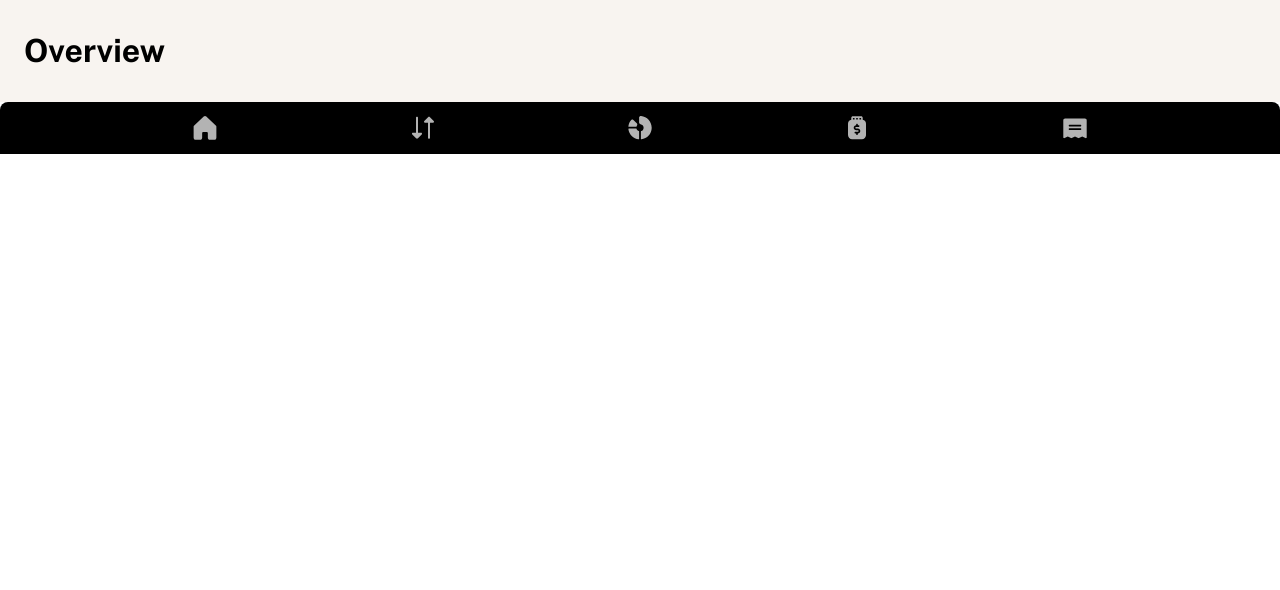
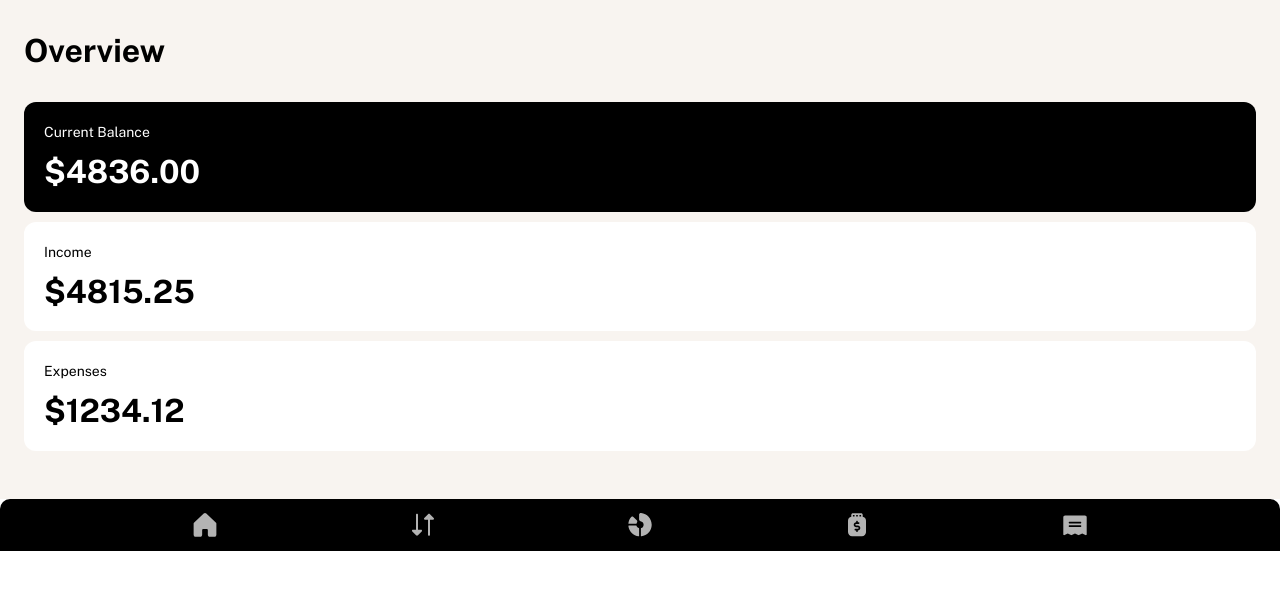
Before and after one commit to mhjarvis/personal-finance-application, a React (Vite) app: page / in a window 1280 px wide. Shown: the top 590 px of the page. Built offline with nearby package versions, Linux system fonts and the light colour scheme.

Commit message:
Add OverviewBalanceSection and sub-components

```diff
--- /dev/null
+++ b/src/features/Overview/OverviewBalanceSection/BalanceCard.css
@@ -0,0 +1,20 @@
+.balance-card {
+	padding: 2rem;
+	border-radius: 12px;
+	display: flex;
+	flex-direction: column;
+	gap: 1rem;
+}
+
+.balance-card__title {
+	font-size: 1.4rem;
+	line-height: 150%;
+	letter-spacing: 0;
+}
+
+.balance-card__amount {
+	font-size: 3.2rem;
+	line-height: 120%;
+	letter-spacing: 0;
+	font-weight: 700;
+}
--- /dev/null
+++ b/src/features/Overview/OverviewBalanceSection/BalanceCard.jsx
@@ -0,0 +1,19 @@
+/* eslint-disable react/prop-types */
+import "./BalanceCard.css";
+
+export default function BalanceCard({
+	title,
+	amount,
+	background = "white",
+	text = "black",
+}) {
+	return (
+		<div
+			className="balance-card"
+			style={{ backgroundColor: background, color: text }}
+		>
+			<p className="balance-card__title">{title}</p>
+			<p className="balance-card__amount">${amount}</p>
+		</div>
+	);
+}
--- /dev/null
+++ b/src/features/Overview/OverviewBalanceSection/OverviewBalanceSection.css
@@ -0,0 +1,6 @@
+.balance-section {
+	margin: 3.2rem 0 1.6rem 0;
+	display: flex;
+	flex-direction: column;
+	gap: 1rem;
+}
--- /dev/null
+++ b/src/features/Overview/OverviewBalanceSection/OverviewBalanceSection.jsx
@@ -0,0 +1,6 @@
+/* eslint-disable react/prop-types */
+import "./OverviewBalanceSection.css";
+
+export default function OverviewBalanceSection({ children }) {
+	return <div className="balance-section">{children}</div>;
+}
--- a/src/features/Overview/OverviewHeader.jsx
+++ b/src/features/Overview/OverviewHeader/OverviewHeader.jsx
@@ -1,5 +1,5 @@
 import "./OverviewHeader.css";
-import PageTitle from "../PageTitle/PageTitle";
+import PageTitle from "./PageTitle/PageTitle";
 /* eslint-disable react/prop-types */
 
 export default function OverviewHeader() {
--- a/src/layouts/NavigationLayout/NavigationLayout.css
+++ b/src/layouts/NavigationLayout/NavigationLayout.css
@@ -5,8 +5,8 @@
 	align-items: center;
 	justify-content: space-evenly;
 	padding: 1.4rem 0;
-	border-top-left-radius: 8px;
-	border-top-right-radius: 8px;
+	border-top-left-radius: 10px;
+	border-top-right-radius: 10px;
 }
 
 .navigation__icon {
--- a/src/pages/Home/Home.jsx
+++ b/src/pages/Home/Home.jsx
@@ -1,13 +1,35 @@
 import "./Home.css";
 import MainLayout from "../../layouts/MainLayout/MainLayoutl";
-import OverviewHeader from "../../features/Overview/OverviewHeader";
+import OverviewHeader from "../../features/Overview/OverviewHeader/OverviewHeader";
 import NavigationLayout from "../../layouts/NavigationLayout/NavigationLayout";
+import OverviewBalanceSection from "../../features/Overview/OverviewBalanceSection/OverviewBalanceSection";
+import BalanceCard from "../../features/Overview/OverviewBalanceSection/BalanceCard";
 
 export default function Home() {
 	return (
 		<div className="home">
 			<MainLayout>
 				<OverviewHeader />
+				<OverviewBalanceSection>
+					<BalanceCard
+						title="Current Balance"
+						amount="4836.00"
+						background="black"
+						text="white"
+					/>
+					<BalanceCard
+						title="Income"
+						amount="4815.25"
+						background="white"
+						text="black"
+					/>{" "}
+					<BalanceCard
+						title="Expenses"
+						amount="1234.12"
+						background="white"
+						text="black"
+					/>
+				</OverviewBalanceSection>
 			</MainLayout>
 			<NavigationLayout />
 		</div>
```
Also changed, not shown: src/features/Overview/OverviewHeader/OverviewHeader.css (renamed from src/features/Overview/OverviewHeader.css), src/features/Overview/OverviewHeader/PageTitle/PageTitle.css (renamed from src/features/PageTitle/PageTitle.css), src/features/Overview/OverviewHeader/PageTitle/PageTitle.jsx (renamed from src/features/PageTitle/PageTitle.jsx).
